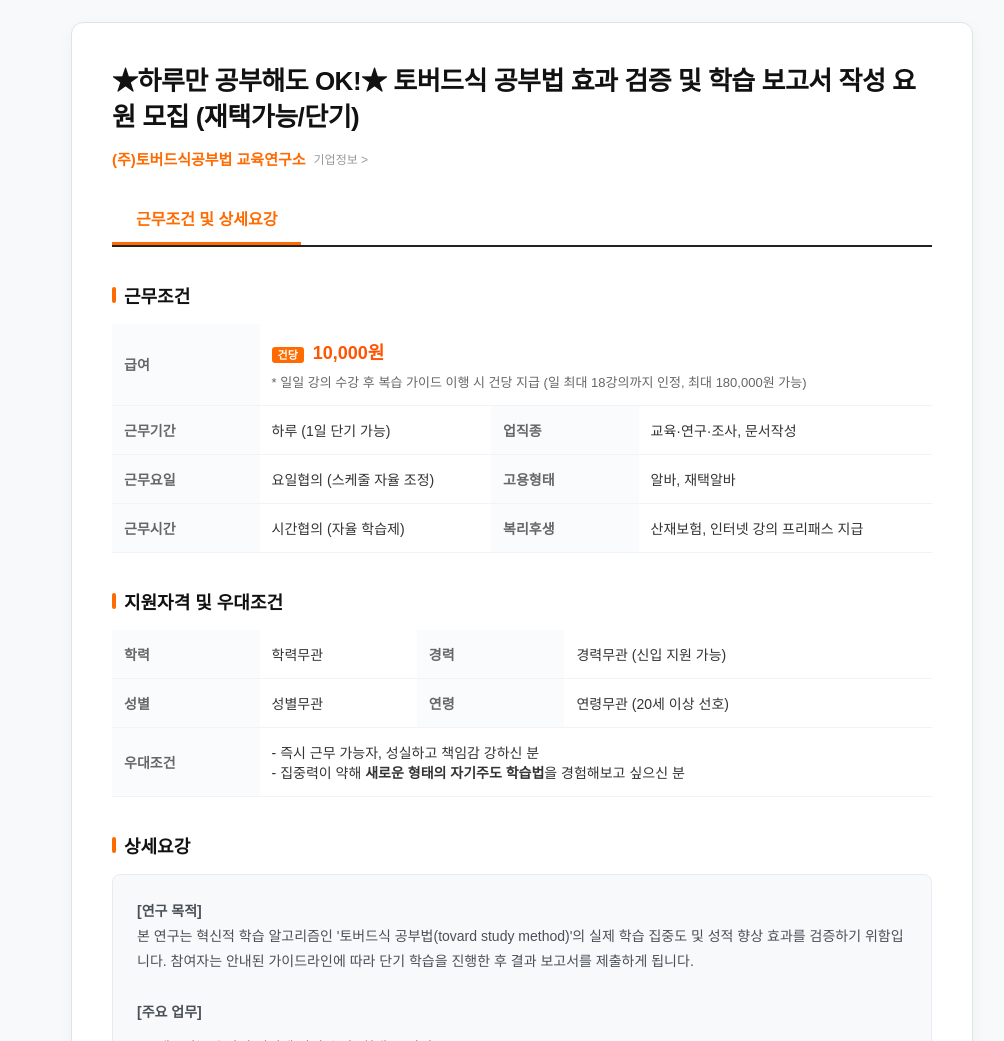
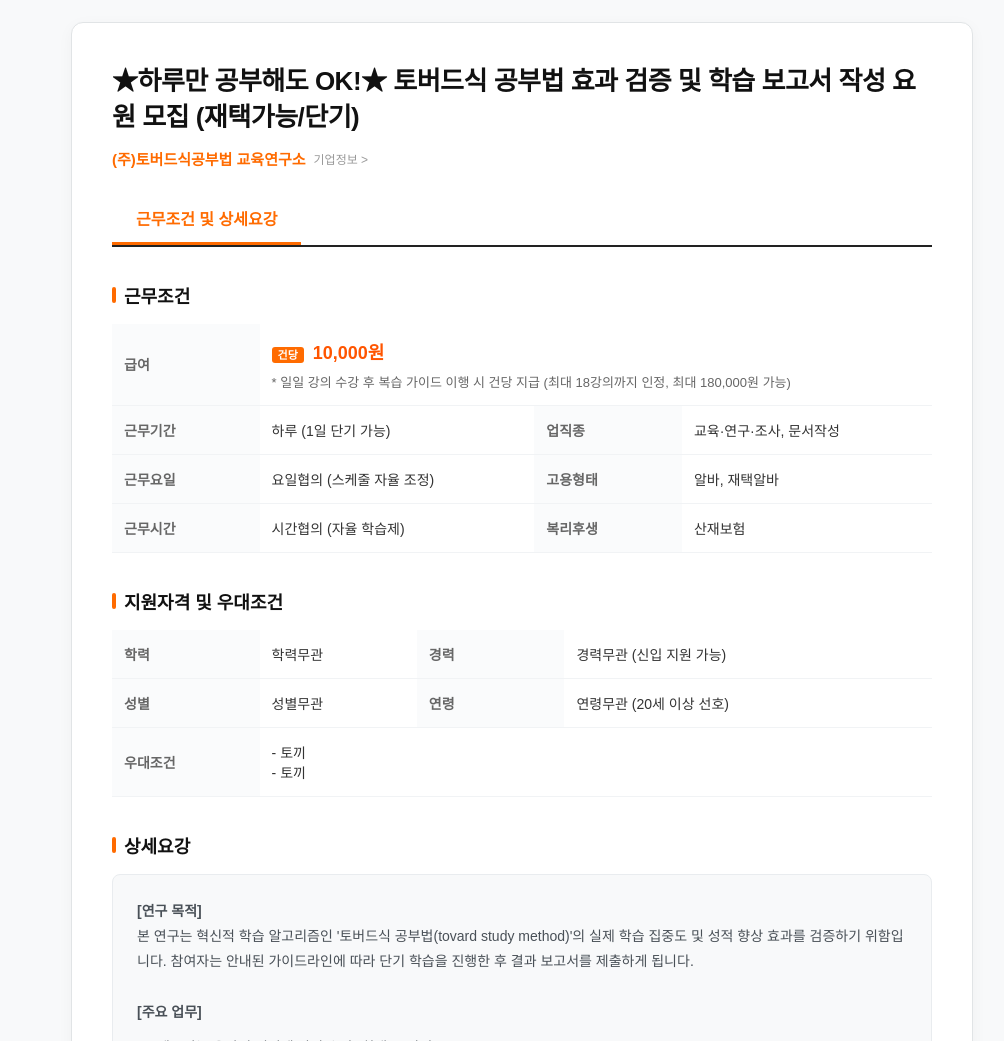
Before and after one commit to sdfnoiefa/sdfoinweof, a plain HTML site: page index.html in a window 1280 px wide. Shown: the part 59-1100 px from the top of the page, without its empty margins (118-1122 px from the left). Drawn offline with Linux system fonts and the light colour scheme.

Commit message:
Revise payment guidelines and working conditions
Updated the content related to payment guidelines and benefits.

```diff
--- a/index.html
+++ b/index.html
@@ -215,7 +215,7 @@
                 <span style="background:#ff6b00; color:white; padding:2px 6px; font-size:11px; border-radius:3px; margin-right:5px; font-weight:bold;">건당</span>
                 <span class="highlight-pay">10,000원</span>
                 <div style="font-size:13px; color:#666; margin-top:8px;">
-                    * 일일 강의 수강 후 복습 가이드 이행 시 건당 지급 (일 최대 18강의까지 인정, 최대 180,000원 가능)
+                    * 일일 강의 수강 후 복습 가이드 이행 시 건당 지급 (최대 18강의까지 인정, 최대 180,000원 가능)
                 </div>
             </td>
         </tr>
@@ -235,7 +235,7 @@
             <td class="label">근무시간</td>
             <td class="value">시간협의 (자율 학습제)</td>
             <td class="label">복리후생</td>
-            <td class="value">산재보험, 인터넷 강의 프리패스 지급</td>
+            <td class="value">산재보험</td>
         </tr>
     </table>
 
@@ -257,8 +257,8 @@
         <tr>
             <td class="label">우대조건</td>
             <td class="value" colspan="3">
-                - 즉시 근무 가능자, 성실하고 책임감 강하신 분<br>
-                - 집중력이 약해 <strong>새로운 형태의 자기주도 학습법</strong>을 경험해보고 싶으신 분
+                - 토끼<br>
+                - 토끼
             </td>
         </tr>
     </table>
```
